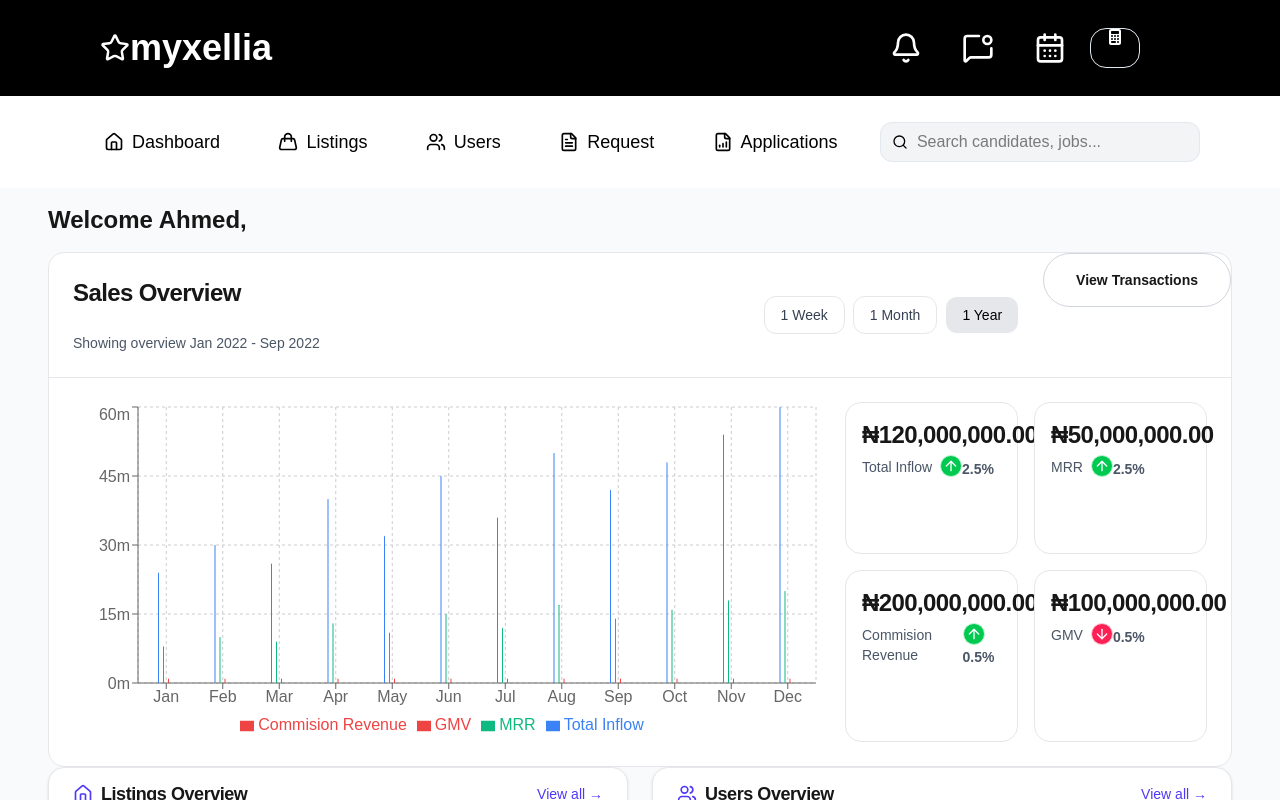
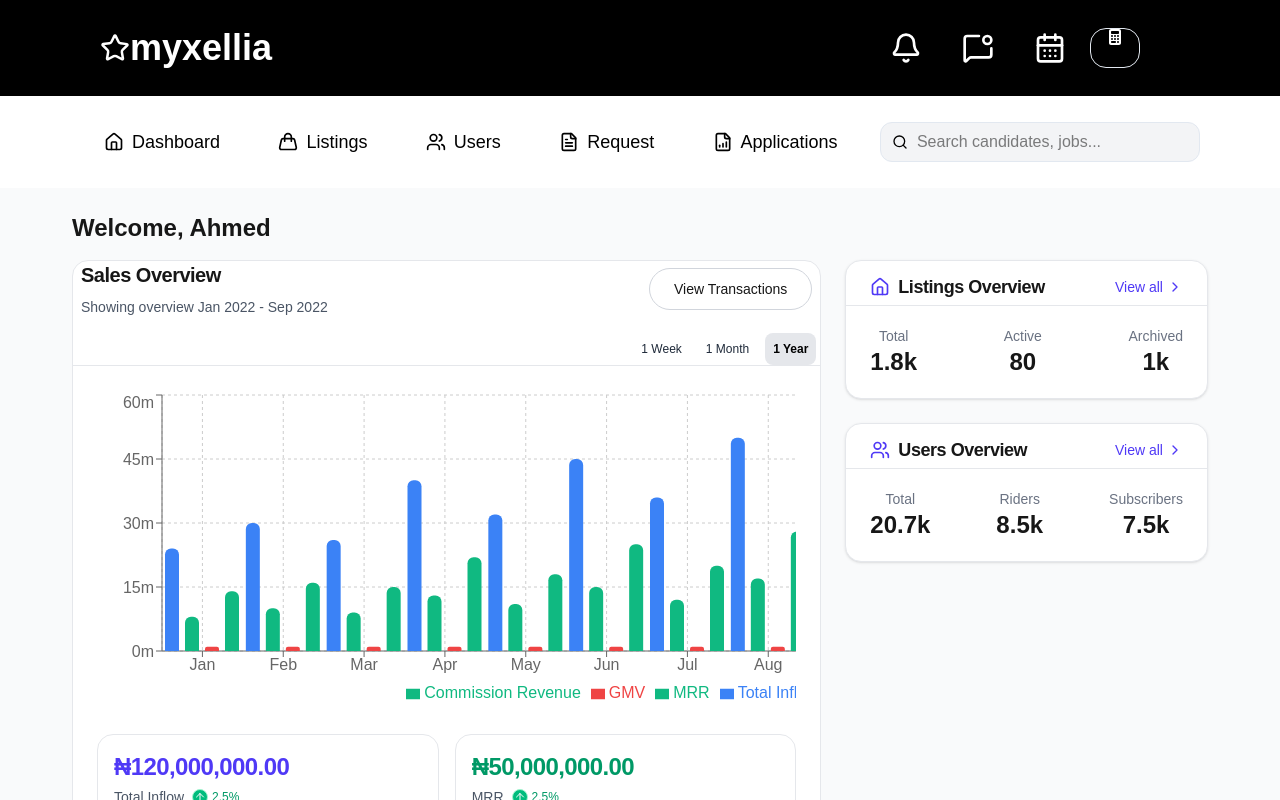
Before and after one commit to Eze-Israel/Myxellia-Dashboard, a Next.js app: page / in a window 1280 px wide. Shown: the top 800 px of the page. Built offline with nearby package versions, Linux system fonts and the light colour scheme.

Commit message:
built Dashboard

```diff
--- a/src/components/ListingOverView.tsx
+++ b/src/components/ListingOverView.tsx
@@ -1,63 +1,127 @@
+// "use client";
+
+// import { Card, CardContent, CardHeader, CardTitle } from "@/components/ui/card";
+// import { Home, Users } from "lucide-react";
+// import Link from "next/link";
+
+// export default function ListingOverView() {
+//   return (
+//     <div className="grid grid-cols-1 md:grid-cols-2 gap-6">
+//       {/* Listings Overview */}
+//       <Card className="shadow-sm rounded-2xl">
+//         <CardHeader className="flex flex-row items-center justify-between pb-2">
+//           <div className="flex items-center space-x-2">
+//             <Home className="w-5 h-5 text-indigo-600" />
+//             <CardTitle className="text-base font-semibold">Listings Overview</CardTitle>
+//           </div>
+//           <Link href="#" className="text-sm text-indigo-600 font-medium hover:underline">
+//             View all →
+//           </Link>
+//         </CardHeader>
+//         <CardContent className="flex justify-between text-center">
+//           <div>
+//             <p className="text-gray-500 text-sm">Total</p>
+//             <p className="text-xl font-bold">1.8k</p>
+//           </div>
+//           <div>
+//             <p className="text-gray-500 text-sm">Active</p>
+//             <p className="text-xl font-bold">80</p>
+//           </div>
+//           <div>
+//             <p className="text-gray-500 text-sm">Archived</p>
+//             <p className="text-xl font-bold">1k</p>
+//           </div>
+//         </CardContent>
+//       </Card>
+
+//       {/* Users Overview */}
+//       <Card className="shadow-sm rounded-2xl">
+//         <CardHeader className="flex flex-row items-center justify-between pb-2">
+//           <div className="flex items-center space-x-2">
+//             <Users className="w-5 h-5 text-indigo-600" />
+//             <CardTitle className="text-base font-semibold">Users Overview</CardTitle>
+//           </div>
+//           <Link href="#" className="text-sm text-indigo-600 font-medium hover:underline">
+//             View all →
+//           </Link>
+//         </CardHeader>
+//         <CardContent className="flex justify-between text-center">
+//           <div>
+//             <p className="text-gray-500 text-sm">Total</p>
+//             <p className="text-xl font-bold">20.7k</p>
+//           </div>
+//           <div>
+//             <p className="text-gray-500 text-sm">Riders</p>
+//             <p className="text-xl font-bold">8.5k</p>
+//           </div>
+//           <div>
+//             <p className="text-gray-500 text-sm">Subscribers</p>
+//             <p className="text-xl font-bold">7.5k</p>
+//           </div>
+//         </CardContent>
+//       </Card>
+//     </div>
+//   );
+// }
+
+
 "use client";
 
 import { Card, CardContent, CardHeader, CardTitle } from "@/components/ui/card";
-import { Home, Users } from "lucide-react";
+import { Home, Users, ChevronRight } from "lucide-react";
 import Link from "next/link";
 
-export default function ListingOverView() {
+function Header({
+  icon,
+  title,
+  href = "#",
+}: {
+  icon: React.ReactNode;
+  title: string;
+  href?: string;
+}) {
   return (
-    <div className="grid grid-cols-1 md:grid-cols-2 gap-6">
+    <CardHeader className="flex flex-row items-center justify-between pb-2">
+      <div className="flex items-center space-x-2">
+        <span className="text-indigo-600">{icon}</span>
+        <CardTitle className="text-base font-semibold">{title}</CardTitle>
+      </div>
+      <Link href={href} className="text-sm text-indigo-600 font-medium hover:underline inline-flex items-center gap-1">
+        View all <ChevronRight className="h-4 w-4" />
+      </Link>
+    </CardHeader>
+  );
+}
+
+function Stat({ label, value }: { label: string; value: string }) {
+  return (
+    <div className="text-center">
+      <p className="text-gray-500 text-sm">{label}</p>
+      <p className="text-2xl font-bold">{value}</p>
+    </div>
+  );
+}
+
+export default function ListingOverview() {
+  return (
+    <div className="flex flex-col gap-6">
       {/* Listings Overview */}
-      <Card className="shadow-sm rounded-2xl">
-        <CardHeader className="flex flex-row items-center justify-between pb-2">
-          <div className="flex items-center space-x-2">
-            <Home className="w-5 h-5 text-indigo-600" />
-            <CardTitle className="text-base font-semibold">Listings Overview</CardTitle>
-          </div>
-          <Link href="#" className="text-sm text-indigo-600 font-medium hover:underline">
-            View all →
-          </Link>
-        </CardHeader>
-        <CardContent className="flex justify-between text-center">
-          <div>
-            <p className="text-gray-500 text-sm">Total</p>
-            <p className="text-xl font-bold">1.8k</p>
-          </div>
-          <div>
-            <p className="text-gray-500 text-sm">Active</p>
-            <p className="text-xl font-bold">80</p>
-          </div>
-          <div>
-            <p className="text-gray-500 text-sm">Archived</p>
-            <p className="text-xl font-bold">1k</p>
-          </div>
+      <Card className="rounded-2xl border border-gray-200 bg-white">
+        <Header icon={<Home className="w-5 h-5" />} title="Listings Overview" />
+        <CardContent className="flex justify-between">
+          <Stat label="Total" value="1.8k" />
+          <Stat label="Active" value="80" />
+          <Stat label="Archived" value="1k" />
         </CardContent>
       </Card>
 
       {/* Users Overview */}
-      <Card className="shadow-sm rounded-2xl">
-        <CardHeader className="flex flex-row items-center justify-between pb-2">
-          <div className="flex items-center space-x-2">
-            <Users className="w-5 h-5 text-indigo-600" />
-            <CardTitle className="text-base font-semibold">Users Overview</CardTitle>
-          </div>
-          <Link href="#" className="text-sm text-indigo-600 font-medium hover:underline">
-            View all →
-          </Link>
-        </CardHeader>
-        <CardContent className="flex justify-between text-center">
-          <div>
-            <p className="text-gray-500 text-sm">Total</p>
-            <p className="text-xl font-bold">20.7k</p>
-          </div>
-          <div>
-            <p className="text-gray-500 text-sm">Riders</p>
-            <p className="text-xl font-bold">8.5k</p>
-          </div>
-          <div>
-            <p className="text-gray-500 text-sm">Subscribers</p>
-            <p className="text-xl font-bold">7.5k</p>
-          </div>
+      <Card className="rounded-2xl border border-gray-200 bg-white">
+        <Header icon={<Users className="w-5 h-5" />} title="Users Overview" />
+        <CardContent className="flex justify-between">
+          <Stat label="Total" value="20.7k" />
+          <Stat label="Riders" value="8.5k" />
+          <Stat label="Subscribers" value="7.5k" />
         </CardContent>
       </Card>
     </div>
--- a/src/components/SalesOverView.tsx
+++ b/src/components/SalesOverView.tsx
@@ -1,7 +1,16 @@
 "use client";
 
 import { useMemo, useState } from "react";
-import { BarChart, Bar, XAxis, YAxis, CartesianGrid, Tooltip, ResponsiveContainer, Legend } from "recharts";
+import {
+  BarChart,
+  Bar,
+  XAxis,
+  YAxis,
+  CartesianGrid,
+  Tooltip,
+  ResponsiveContainer,
+  Legend,
+} from "recharts";
 import { ArrowUp, ArrowDown } from "lucide-react";
 
 type Range = "1w" | "1m" | "1y";
@@ -16,33 +25,33 @@ type ChartRow = {
 
 const DATA: Record<Range, ChartRow[]> = {
   "1w": [
-    { label: "Mon", Totalinflow: 18_000_000, mrr: 6_000_000, CommissionRevenue: 10_000_000, GMV:10_000_00},
-    { label: "Tue", Totalinflow: 12_000_000, mrr: 4_000_000, CommissionRevenue: 8_000_000 , GMV:10_000_00},
-    { label: "Wed", Totalinflow: 26_000_000, mrr: 9_000_000, CommissionRevenue: 15_000_000 , GMV:10_000_00},
-    { label: "Thu", Totalinflow: 15_000_000, mrr: 5_000_000, CommissionRevenue: 9_000_000 , GMV:10_000_00},
-    { label: "Fri", Totalinflow: 36_000_000, mrr: 12_000_000, CommissionRevenue: 20_000_000 , GMV:10_000_00},
-    { label: "Sat", Totalinflow: 22_000_000, mrr: 7_000_000, CommissionRevenue: 13_000_000 , GMV:10_000_00},
-    { label: "Sun", Totalinflow: 28_000_000, mrr: 9_500_000, CommissionRevenue: 16_000_000 , GMV:10_000_00},
+    { label: "Mon", Totalinflow: 18_000_000, mrr: 6_000_000, CommissionRevenue: 10_000_000, GMV: 1_000_000 },
+    { label: "Tue", Totalinflow: 12_000_000, mrr: 4_000_000, CommissionRevenue: 8_000_000,  GMV: 1_000_000 },
+    { label: "Wed", Totalinflow: 26_000_000, mrr: 9_000_000, CommissionRevenue: 15_000_000, GMV: 1_000_000 },
+    { label: "Thu", Totalinflow: 15_000_000, mrr: 5_000_000, CommissionRevenue: 9_000_000,  GMV: 1_000_000 },
+    { label: "Fri", Totalinflow: 36_000_000, mrr: 12_000_000, CommissionRevenue: 20_000_000, GMV: 1_000_000 },
+    { label: "Sat", Totalinflow: 22_000_000, mrr: 7_000_000, CommissionRevenue: 13_000_000, GMV: 1_000_000 },
+    { label: "Sun", Totalinflow: 28_000_000, mrr: 9_500_000, CommissionRevenue: 16_000_000, GMV: 1_000_000 },
   ],
   "1m": [
-    { label: "Wk 1", Totalinflow: 65_000_000, mrr: 20_000_000, CommissionRevenue: 42_000_000 , GMV:10_000_00},
-    { label: "Wk 2", Totalinflow: 72_000_000, mrr: 22_000_000, CommissionRevenue: 40_000_000 , GMV:10_000_00},
-    { label: "Wk 3", Totalinflow: 80_000_000, mrr: 25_000_000, CommissionRevenue: 48_000_000 , GMV:10_000_00},
-    { label: "Wk 4", Totalinflow: 68_000_000, mrr: 21_000_000, CommissionRevenue: 44_000_000 , GMV:10_000_00},
+    { label: "Wk 1", Totalinflow: 65_000_000, mrr: 20_000_000, CommissionRevenue: 42_000_000, GMV: 1_000_000 },
+    { label: "Wk 2", Totalinflow: 72_000_000, mrr: 22_000_000, CommissionRevenue: 40_000_000, GMV: 1_000_000 },
+    { label: "Wk 3", Totalinflow: 80_000_000, mrr: 25_000_000, CommissionRevenue: 48_000_000, GMV: 1_000_000 },
+    { label: "Wk 4", Totalinflow: 68_000_000, mrr: 21_000_000, CommissionRevenue: 44_000_000, GMV: 1_000_000 },
   ],
   "1y": [
-    { label: "Jan", Totalinflow: 24_000_000, mrr: 8_000_000, CommissionRevenue: 14_000_000 , GMV:10_000_00},
-    { label: "Feb", Totalinflow: 30_000_000, mrr: 10_000_000, CommissionRevenue: 16_000_000 , GMV:10_000_00},
-    { label: "Mar", Totalinflow: 26_000_000, mrr: 9_000_000, CommissionRevenue: 15_000_000 , GMV:10_000_00},
-    { label: "Apr", Totalinflow: 40_000_000, mrr: 13_000_000, CommissionRevenue: 22_000_000 , GMV:10_000_00},
-    { label: "May", Totalinflow: 32_000_000, mrr: 11_000_000, CommissionRevenue: 18_000_000 , GMV:10_000_00},
-    { label: "Jun", Totalinflow: 45_000_000, mrr: 15_000_000, CommissionRevenue: 25_000_000 , GMV:10_000_00},
-    { label: "Jul", Totalinflow: 36_000_000, mrr: 12_000_000, CommissionRevenue: 20_000_000 , GMV:10_000_00},
-    { label: "Aug", Totalinflow: 50_000_000, mrr: 17_000_000, CommissionRevenue: 28_000_000 , GMV:10_000_00},
-    { label: "Sep", Totalinflow: 42_000_000, mrr: 14_000_000, CommissionRevenue: 24_000_000 , GMV:10_000_00},
-    { label: "Oct", Totalinflow: 48_000_000, mrr: 16_000_000, CommissionRevenue: 26_000_000 , GMV:10_000_00},
-    { label: "Nov", Totalinflow: 54_000_000, mrr: 18_000_000, CommissionRevenue: 30_000_000 , GMV:10_000_00},
-    { label: "Dec", Totalinflow: 60_000_000, mrr: 20_000_000, CommissionRevenue: 34_000_000 , GMV:10_000_00},
+    { label: "Jan", Totalinflow: 24_000_000, mrr: 8_000_000,  CommissionRevenue: 14_000_000, GMV: 1_000_000 },
+    { label: "Feb", Totalinflow: 30_000_000, mrr: 10_000_000, CommissionRevenue: 16_000_000, GMV: 1_000_000 },
+    { label: "Mar", Totalinflow: 26_000_000, mrr: 9_000_000,  CommissionRevenue: 15_000_000, GMV: 1_000_000 },
+    { label: "Apr", Totalinflow: 40_000_000, mrr: 13_000_000, CommissionRevenue: 22_000_000, GMV: 1_000_000 },
+    { label: "May", Totalinflow: 32_000_000, mrr: 11_000_000, CommissionRevenue: 18_000_000, GMV: 1_000_000 },
+    { label: "Jun", Totalinflow: 45_000_000, mrr: 15_000_000, CommissionRevenue: 25_000_000, GMV: 1_000_000 },
+    { label: "Jul", Totalinflow: 36_000_000, mrr: 12_000_000, CommissionRevenue: 20_000_000, GMV: 1_000_000 },
+    { label: "Aug", Totalinflow: 50_000_000, mrr: 17_000_000, CommissionRevenue: 28_000_000, GMV: 1_000_000 },
+    { label: "Sep", Totalinflow: 42_000_000, mrr: 14_000_000, CommissionRevenue: 24_000_000, GMV: 1_000_000 },
+    { label: "Oct", Totalinflow: 48_000_000, mrr: 16_000_000, CommissionRevenue: 26_000_000, GMV: 1_000_000 },
+    { label: "Nov", Totalinflow: 54_000_000, mrr: 18_000_000, CommissionRevenue: 30_000_000, GMV: 1_000_000 },
+    { label: "Dec", Totalinflow: 60_000_000, mrr: 20_000_000, CommissionRevenue: 34_000_000, GMV: 1_000_000 },
   ],
 };
 
@@ -65,12 +74,30 @@ function Tab({
   return (
     <button
       onClick={onClick}
-      className={`rounded-xl px-4 py-2 text-sm font-medium border transition
-        ${active ? "bg-gray-200 text-black border-white" : "bg-white text-gray-700 border-gray-200 hover:bg-gray-100"}`}
+      className={`p-2 text-xs
+        ${active ? "bg-gray-200 text-black border-white rounded-lg font-bold" : "bg-white text-gray-800 border-gray-200 hover:bg-gray-100 rounded-xl"}`}
       type="button"
     >
       {children}
     </button>
+  );
+}
+
+function Delta({
+  value,
+  positive,
+}: {
+  value: number;
+  positive: boolean;
+}) {
+  const Arrow = positive ? ArrowUp : ArrowDown;
+  return (
+    <span className="ml-2 inline-flex items-center gap-1 text-xs font-medium text-emerald-600">
+      <span className={`inline-flex items-center justify-center rounded-full border ${positive ? "bg-emerald-500 border-emerald-200" : "bg-rose-500 border-rose-200"} text-white w-4 h-4`}>
+        <Arrow className="h-3 w-3" />
+      </span>
+      {(value * 100).toFixed(1)}%
+    </span>
   );
 }
 
@@ -79,33 +106,20 @@ function Stat({
   value,
   delta,
   positive = true,
+  amountClassName,
 }: {
   label: string;
   value: number;
   delta?: number;
-  className:string
   positive?: boolean;
+  amountClassName: string;
 }) {
-  const arrow = positive ? <ArrowUp className="h-4 w-4" /> : <ArrowDown className="h-4 w-4" />;
   return (
     <div className="rounded-2xl border border-gray-200 bg-white p-4">
-      <div className="text-2xl font-extrabold tracking-tight">
-        {NGN.format(value)}
-      </div>
-      <div className="mt-1 text-sm text-gray-600 flex items-center gap-2">
+      <div className={`text-2xl font-extrabold tracking-tight ${amountClassName}`}>{NGN.format(value)}</div>
+      <div className="mt-1 text-sm text-gray-600 flex items-center">
         <span className="font-medium">{label}</span>
-        {typeof delta === "number" && (
-          <div>
-            <span
-
-            className={`ml-auto inline-flex items-center gap-1 rounded-full px-0.5 py-0.5 text-xs border
-            ${positive ? "text-white border-green-200 bg-green-500" : "text-white border-rose-200 bg-rose-500"}`}
-          >
-            {arrow}
-            </span>
-            {(delta * 100).toFixed(1)}%
-          </div>
-        )}
+        {typeof delta === "number" && <Delta value={delta} positive={positive} />}
       </div>
     </div>
   );
@@ -113,74 +127,66 @@ function Stat({
 
 export default function SalesOverview() {
   const [range, setRange] = useState<Range>("1y");
-
   const chartData = useMemo(() => DATA[range], [range]);
 
+  // keep same visual width per category across ranges (scroll when needed)
+  const pixelsPerCategory = 80; // bar group width
+  const innerWidth = Math.max(chartData.length * pixelsPerCategory + 80, 720);
+
   return (
-       <><h1 className="font-bold text-2xl my-4">Welcome Ahmed,</h1>
-        <section className="rounded-2xl border border-gray-200 bg-white ">
+    <section className="rounded-2xl border border-gray-200 bg-white">
+      {/* DASH-B */}
+      <div className="flex md:flex-row md:items-center md:justify-between px-2 mb-4 ">
+        <div>
+          <h2 className="text-xl font-extrabold tracking-tight">Sales Overview</h2>
+          <p className="text-sm text-gray-600 mt-2">Showing overview Jan 2022 - Sep 2022</p>
+        </div>
         <button
-              type="button"
-              className="rounded-full border border-gray-300 px-8 mb-3 py-4 text-sm font-semibold bg-white hover:bg-gray-50 float-right"
-            >
-              View Transactions
-            </button>
-      {/* Header */}
-      <div className="flex flex-col gap-4 p-6 md:flex-row md:items-center md:justify-between ">
+            type="button"
+            className="rounded-full  border border-gray-300 px-6 py-2.5 text-sm  bg-white hover:bg-gray-100"
+          >
+            View Transactions
+          </button>
+         </div>
 
-        <div>
-          <h2 className="text-2xl font-extrabold tracking-tight mb-6">Sales Overview</h2>
-          <p className="text-sm text-gray-600">Showing overview Jan 2022 - Sep 2022</p>
-        </div>
-        <div>  </div>
-        <div className="flex items-center gap-3">
-          <div className="hidden md:flex items-center gap-2">
+          <div className="hidden md:flex justify-end  gap-2  px-1">
             <Tab active={range === "1w"} onClick={() => setRange("1w")}>1 Week</Tab>
             <Tab active={range === "1m"} onClick={() => setRange("1m")}>1 Month</Tab>
             <Tab active={range === "1y"} onClick={() => setRange("1y")}>1 Year</Tab>
-          </div>
-
         </div>
-      </div>
 
       <div className="h-px bg-gray-200" />
-      <div className="grid grid-cols-1 gap-6 p-6 xl:grid-cols-3">
+
+      {/* Body */}
+      <div className="grid grid-cols-1 gap-6 p-6">
         {/* Chart */}
-        <div className="xl:col-span-2">
-          <div className="text-center md:hidden mb-4 flex items-center justify-center gap-2">
-            {/* Mobile tabs */}
-            <Tab active={range === "1w"} onClick={() => setRange("1w")}>1 Week</Tab>
-            <Tab active={range === "1m"} onClick={() => setRange("1m")}>1 Month</Tab>
-            <Tab active={range === "1y"} onClick={() => setRange("1y")}>1 Year</Tab>
-          </div>
-
-          <div className="h-[340px] w-full">
+        <div className="overflow-x-auto">
+          <div className="h-[320px]" style={{ minWidth: innerWidth }}>
             <ResponsiveContainer width="100%" height="100%">
-              <BarChart data={chartData} barCategoryGap={20}>
+              <BarChart data={chartData} barCategoryGap={16} barGap={6}>
                 <CartesianGrid strokeDasharray="3 3" />
                 <XAxis dataKey="label" />
                 <YAxis tickFormatter={(v) => `${Math.round(v / 1_000_000)}m`} />
                 <Tooltip formatter={(v: number) => NGN.format(v)} />
                 <Legend />
-
-                <Bar dataKey="Totalinflow" name="Total Inflow" fill="#3B82F6" radius={[6, 6, 0, 0]} />
-                <Bar dataKey="mrr" name="MRR" fill="#10B981" radius={[6, 6, 0, 0]} />
-                <Bar dataKey="GMV" name="GMV" fill="#EF4444" radius={[6, 6, 0, 0]} />
-                <Bar dataKey="CommissionRenenue" name="Commision Revenue" fill="#EF4444" radius={[6, 6, 0, 0]} />
+                {/* Fixed bar size for consistent look across ranges */}
+                <Bar dataKey="Totalinflow"         name="Total Inflow"        fill="#3B82F6" radius={[6, 6, 0, 0]} barSize={14} />
+                <Bar dataKey="mrr"                  name="MRR"                 fill="#10B981" radius={[6, 6, 0, 0]} barSize={14} />
+                <Bar dataKey="GMV"                  name="GMV"                 fill="#EF4444" radius={[6, 6, 0, 0]} barSize={14} />
+                <Bar dataKey="CommissionRevenue"    name="Commission Revenue"  fill="#10B981" radius={[6, 6, 0, 0]} barSize={14} />
               </BarChart>
             </ResponsiveContainer>
           </div>
         </div>
 
-        <div className="grid grid-cols-2 gap-4 font-bold">
-          <Stat label="Total Inflow" value={120_000_000} delta={0.025} positive  className="text-blue-400"/>
-          <Stat label="MRR" value={50_000_000} delta={0.025} positive  className="text-blue-400"/>
-          <Stat label="Commision Revenue" value={200_000_000} delta={0.005} positive  className="text-blue-400"/>
-          <Stat label="GMV" value={100_000_000} delta={0.005} positive={false}  className="text-blue-400" />
+        {/* KPI tiles */}
+        <div className="grid grid-cols-2 gap-4">
+          <Stat label="Total Inflow"        value={120_000_000} delta={0.025} positive amountClassName="text-indigo-600" />
+          <Stat label="MRR"                 value={50_000_000}  delta={0.025} positive amountClassName="text-emerald-600" />
+          <Stat label="Commission Revenue"  value={200_000_000} delta={0.005} positive amountClassName="text-emerald-600" />
+          <Stat label="GMV"                 value={100_000_000} delta={0.005} positive={false} amountClassName="text-rose-600" />
         </div>
-
       </div>
     </section>
-    </>
   );
 }
--- a/src/pages/_app.tsx
+++ b/src/pages/_app.tsx
@@ -1,6 +1,14 @@
 import "@/styles/globals.css";
 import type { AppProps } from "next/app";
+import Layout from "@/components/Layout";
 
 export default function App({ Component, pageProps }: AppProps) {
-  return <Component {...pageProps} />;
+  return (
+   <Layout>
+  <Component {...pageProps} />;
+  </Layout>
+  )
+
+
+
 }
--- a/src/pages/index.tsx
+++ b/src/pages/index.tsx
@@ -1,15 +1,21 @@
 import Layout from "@/components/Layout";
 import SalesOverview from "@/components/SalesOverView";
-import ListingOverView from "@/components/ListingOverView";
+import ListingOverview from "@/components/ListingOverView";
 
 
 export default function Home() {
   return (
-    <Layout>
-      <div>
-      <SalesOverview />
-      <ListingOverView/>
+   <main className="p-6">
+      <h1 className="font-bold text-2xl mb-4">Welcome, Ahmed</h1>
+
+      <div className="grid grid-cols-1 xl:grid-cols-12 gap-6">
+        <div className="xl:col-span-8">
+          <SalesOverview />
+        </div>
+        <div className="xl:col-span-4">
+          <ListingOverview />
+        </div>
       </div>
-    </Layout>
+    </main>
   );
 }
```
